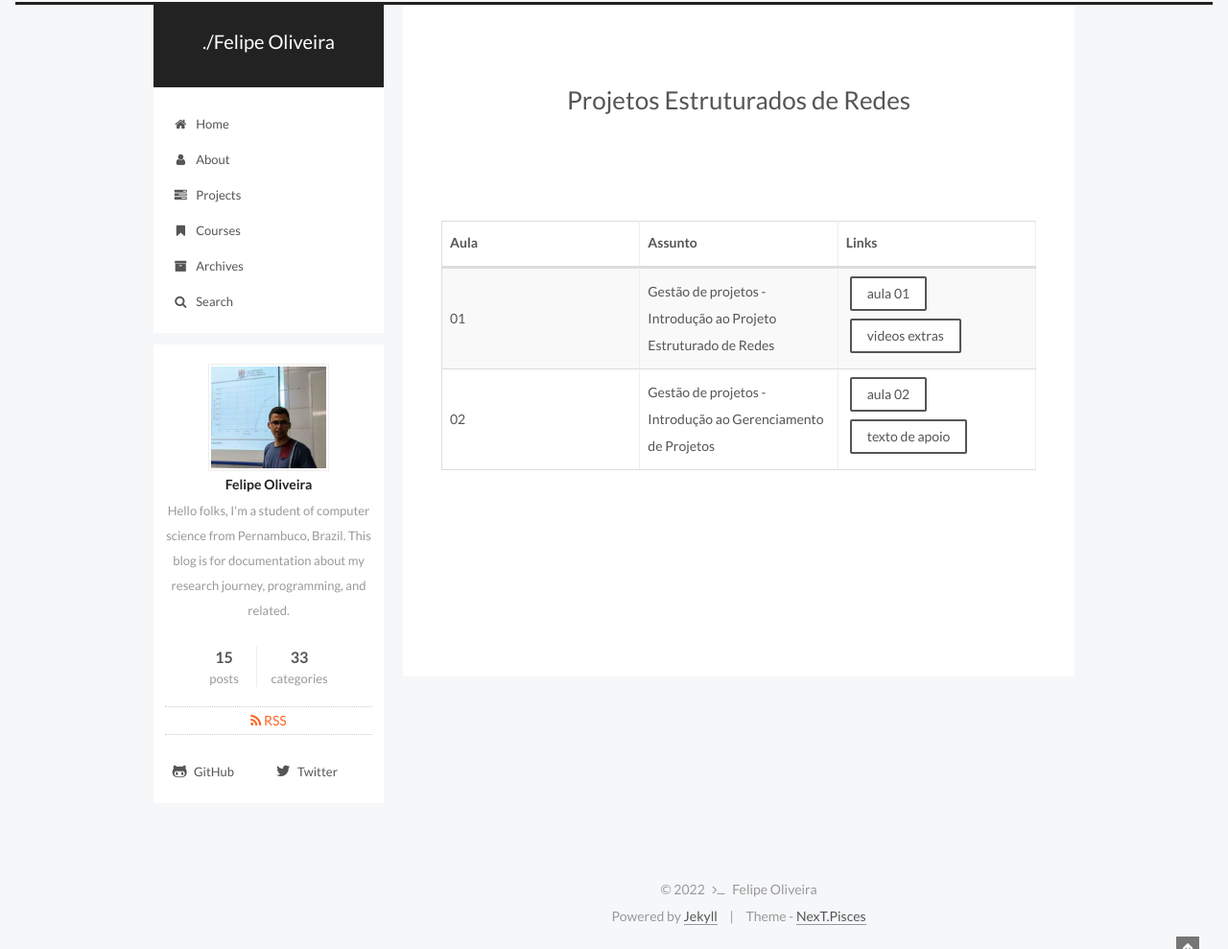
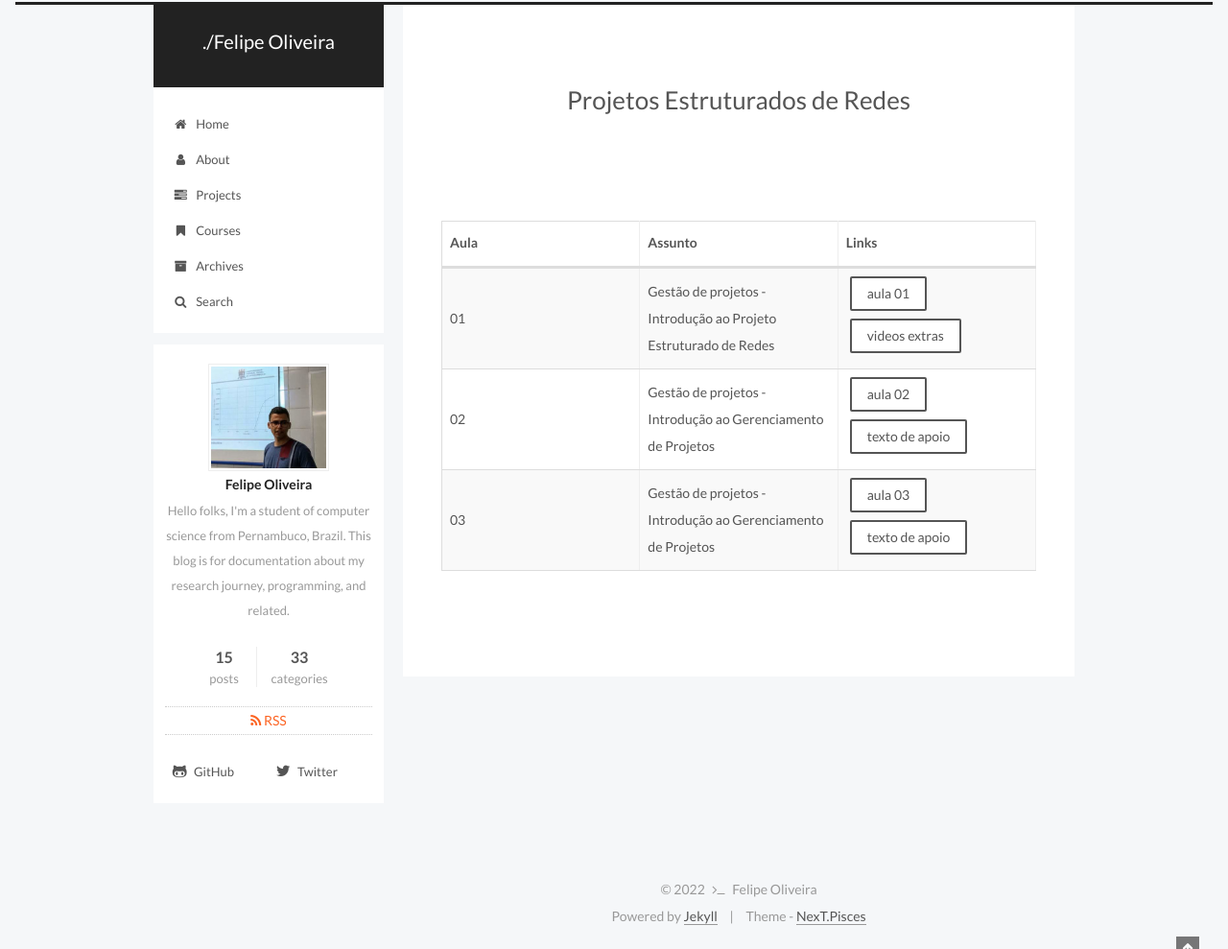
Before and after one commit to fdoliv/fdoliv.github.io, a Jekyll site: the page built from courses/per/index.md, in a window 1280 px wide. Shown: the whole page at 96% size. Built offline with Jekyll 4.4.1, drawn with Linux system fonts in a browser that asks for light colours.

Commit message:
aula 3 per

```diff
--- a/courses/per/index.md
+++ b/courses/per/index.md
@@ -15,3 +15,4 @@ comments: false
 | -- | ------------ | --- |
 | 01 | Gestão de projetos - Introdução ao Projeto Estruturado de Redes|  <a href="{{ site.url }}/assets/arquivos/per/aula01-per.pdf" target="blank" class="btn">aula 01</a> <a href="https://www.youtube.com/playlist?list=PLsJGhs3ZmfHJjJmMJqb7UQjBp9l7qJ844" target="blank" class="btn">videos extras</a>|
 | 02 | Gestão de projetos - Introdução ao Gerenciamento de Projetos | <a href="{{ site.url }}/assets/arquivos/per/aula02-per.pdf" target="blank" class="btn">aula 02</a> <a href="{{ site.url }}/assets/arquivos/per/texto-apoio-02.pdf" target="blank" class="btn">texto de apoio</a>|
+| 03 | Gestão de projetos - Introdução ao Gerenciamento de Projetos | <a href="{{ site.url }}/assets/arquivos/per/aula03-per.pdf" target="blank" class="btn">aula 03</a> <a href="{{ site.url }}/assets/arquivos/per/texto-apoio-02.pdf" target="blank" class="btn">texto de apoio</a>|
```
Also changed, not shown: 1 other file.
